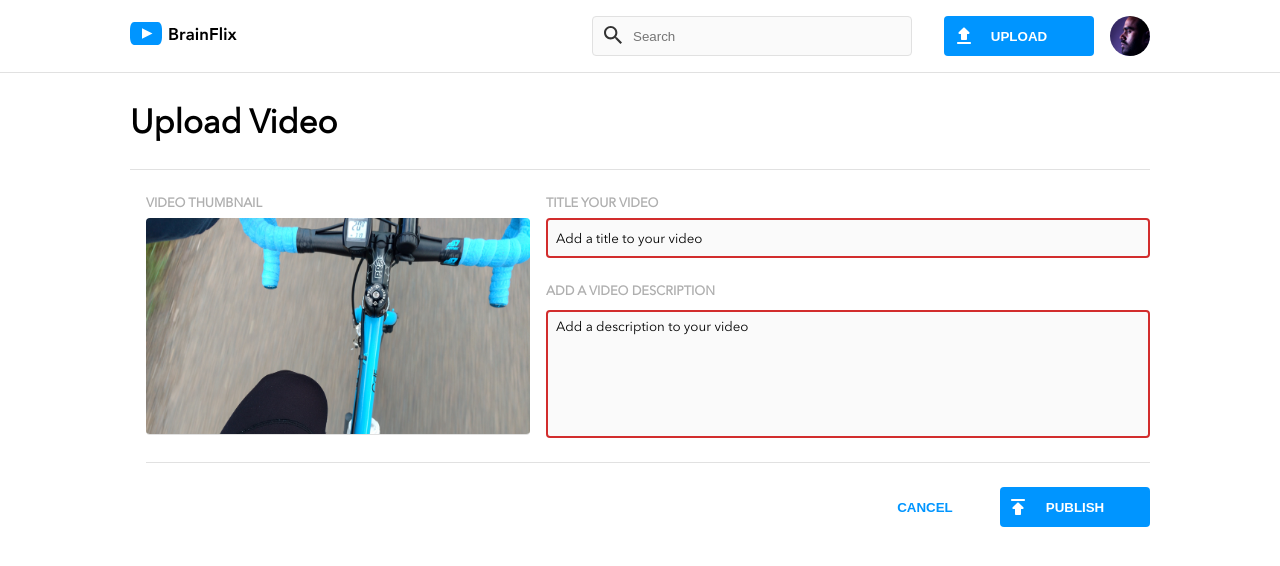
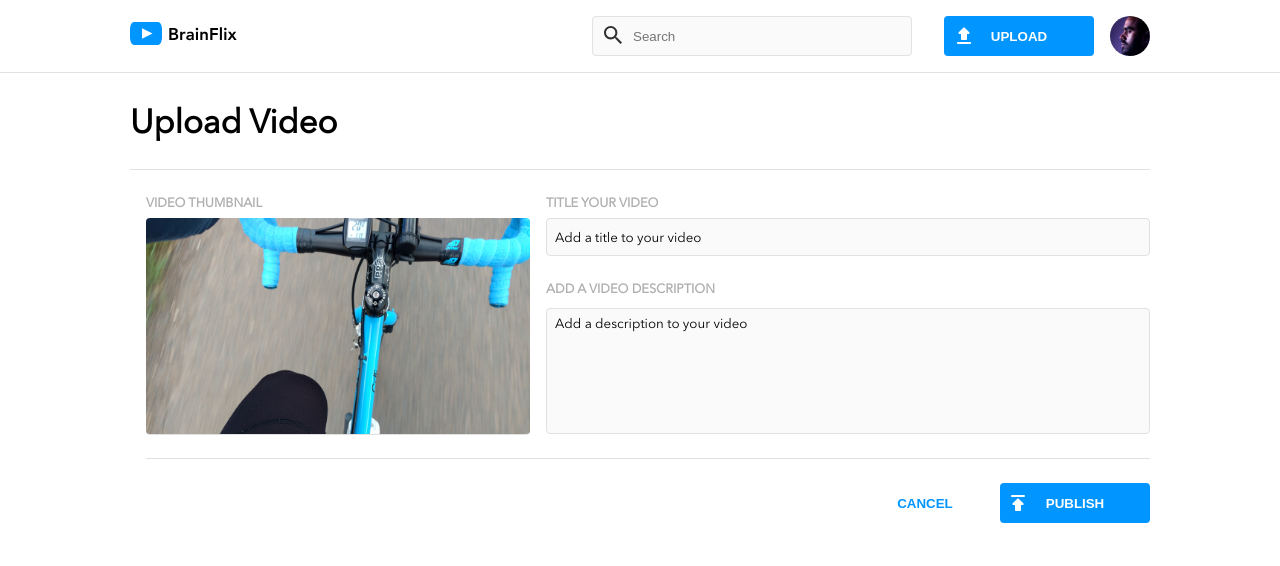
Before and after one commit to ryanatparks/brain-flix, a React (Create React App) app: page /upload in a window 1280 px wide. Shown: the top 566 px of the page. Built offline with nearby package versions, Linux system fonts and the light colour scheme; no server answers.

Commit message:
fixing errors and removed click handlers

```diff
--- a/src/components/Comments/CommentsForm/CommentsForm.scss
+++ b/src/components/Comments/CommentsForm/CommentsForm.scss
@@ -85,7 +85,7 @@
         object-fit: cover;
         object-position: 20% 50%;
         @include tablet {
-            margin: 2.25rem 1rem 0 0;
+            margin: 1.80rem 1rem 0 0;
             height: 2.5rem;
             width: 2.5rem;
         }
--- a/src/components/Header/Header.js
+++ b/src/components/Header/Header.js
@@ -6,7 +6,7 @@ import uploadButtonIcon from '../../assets/Icons/upload.svg';
 import { Link } from "react-router-dom";
 
 
-function Header(props) {
+function Header() {
     return <header className = 'header'>
         <Link to={'/'}>
         <img className = "header__logo" src = {logo} alt = 'Brainflix Logo'></img>
--- a/src/components/Video/VideoCard/VideoCard.js
+++ b/src/components/Video/VideoCard/VideoCard.js
@@ -1,11 +1,11 @@
 import './VideoCard.scss';
 import { Link } from "react-router-dom";
 
-function VideoCard ({video, handleVideoSelect}) {
+function VideoCard ({video}) {
 
     return (
         <Link className = 'video-card__link' key = {video.id} to= {`/${video.id}`}>
-        <div className = 'video-card' onClick={() => handleVideoSelect(video)}>
+        <div className = 'video-card'>
             <img className = 'video-card__image' src = {video.image}></img>
                 <div className = 'video-card__details'>
                 <h3 className = 'video-card__title'>{video.title}</h3>
--- a/src/components/Video/VideoDetails/VideoDetails.js
+++ b/src/components/Video/VideoDetails/VideoDetails.js
@@ -40,9 +40,6 @@ function VideoDetails ({currentVideo}) {
                 </div>
             </div>
         <p className = 'video__description'>{currentVideo?.description}</p>
-
-
-
     </section>
     );
 }
--- a/src/components/Video/VideoList/VideoList.js
+++ b/src/components/Video/VideoList/VideoList.js
@@ -3,7 +3,7 @@ import VideoCard from '../VideoCard/VideoCard';
 
 
 //Component for list of videos in the Next Videos section
-function VideoList({ videoList, currentVideo, handleVideoSelect }) {
+function VideoList({ videoList, currentVideo }) {
 
 
     return (
@@ -19,7 +19,6 @@ function VideoList({ videoList, currentVideo, handleVideoSelect }) {
                         image={video.image}
                         title={video.title}
                         channel={video.channel}
-                        handleVideoSelect={handleVideoSelect}
                     />
                 ))}
             </div>
--- a/src/pages/MainPage/MainPage.js
+++ b/src/pages/MainPage/MainPage.js
@@ -32,12 +32,6 @@ function VideoMain ({videoList, apiKey}) {
           })
     }, [videoId])
 
-    const handleVideoSelect = video => {
-
-        setCurrentVideo(video)
-        console.log(videoList)
-    }
-
     return (
     <main>
         <div className = 'video__container'>
@@ -52,7 +46,6 @@ function VideoMain ({videoList, apiKey}) {
         <VideoList
             currentVideo = {currentVideo}
             videoList = {videoList}
-            handleVideoSelect = {handleVideoSelect}
         >
         </VideoList>
         </div>
--- a/src/pages/Upload/Upload.scss
+++ b/src/pages/Upload/Upload.scss
@@ -191,9 +191,6 @@
     &:focus {
         border: 2px solid $brainflix-blue
     }
-    &:invalid {
-        border: 2px solid #D22D2D;
-    }
 }
 
 #upload__description-input {
@@ -209,9 +206,6 @@
     &:focus {
         border: 2px solid $brainflix-blue
     }
-    &:invalid {
-        border: 2px solid #D22D2D;
-    }
     @include desktop {
         margin: 0.5rem 0 1.5rem 0;
         min-height: 7.25rem;
```
